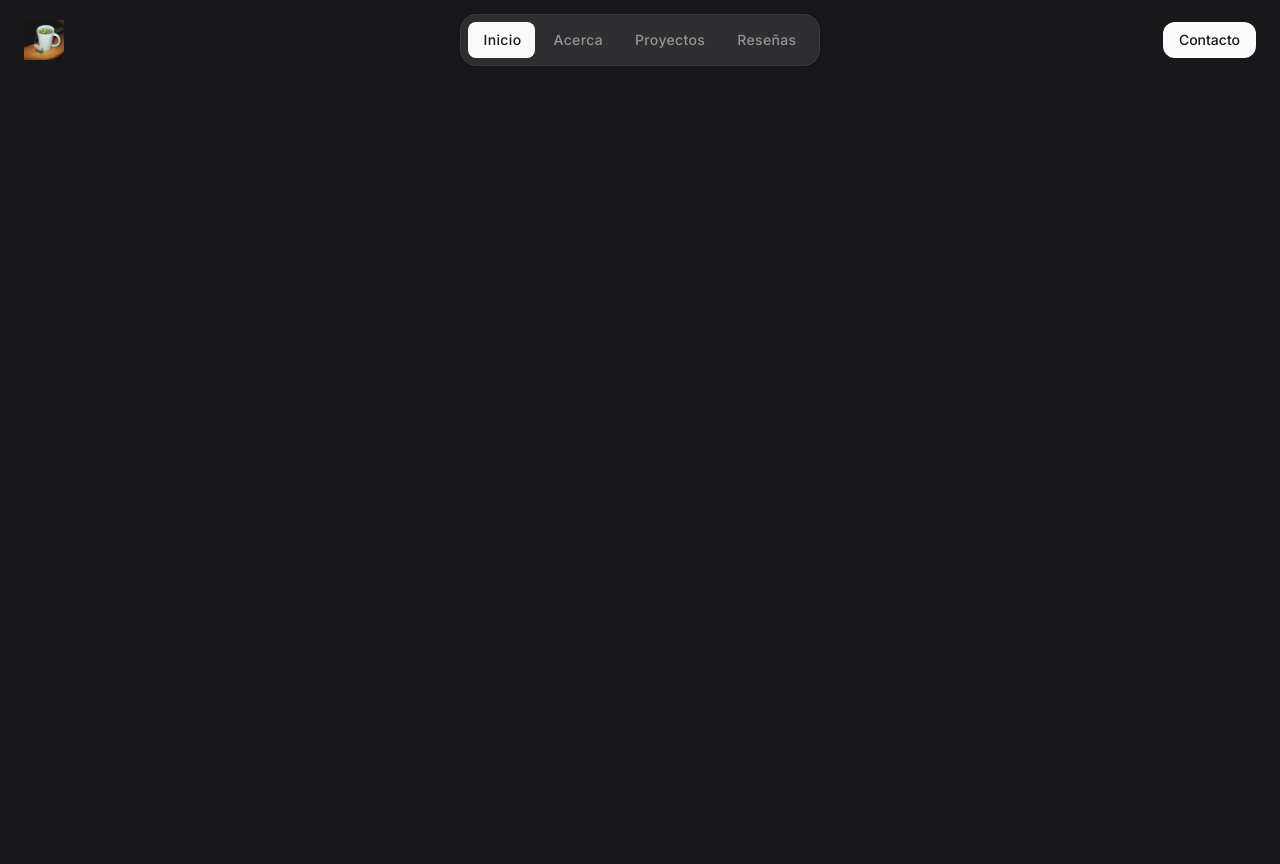
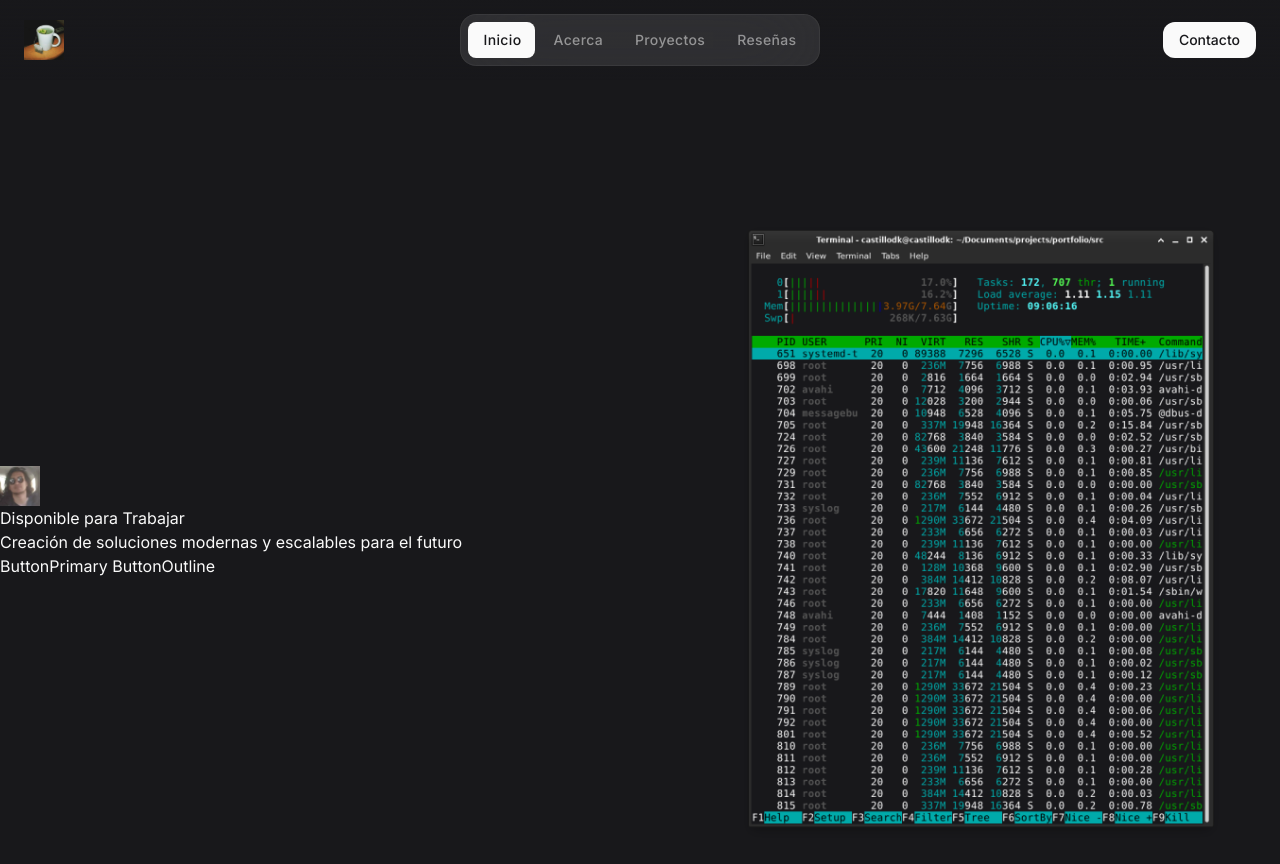
Before and after one commit to felipecastillo-b/portfolio, a React (Vite) app: page / in a window 1280 px wide. Shown: the top 864 px of the page. Before the commit the page ends 800 px from the top, so only its background shows below. Built offline with nearby package versions, Linux system fonts and the light colour scheme.

Commit message:
add hero and images

```diff
--- a/src/App.jsx
+++ b/src/App.jsx
@@ -1,9 +1,15 @@
 import Header from "./components/Header";
+import Hero from "./components/Hero";
 
 const App = () => {
 
     return (
+        <>
         <Header />
+        <main>
+            <Hero />
+        </main>
+        </>
     )
 
 }
--- /dev/null
+++ b/src/components/Hero.jsx
@@ -0,0 +1,41 @@
+//imports
+
+const Hero = () => {
+    return (
+        <section id="home" className="pt-28 lg:pt-36">
+            <div className="container items-center lg:grid lg:grid-cols-2 lg:gap-10">
+
+                <div className="">
+                    <div className="">
+                        <figure className="">
+                            <img src="/images/avatar-1.webp" width={40} height={40} alt="Felipe Castillo retrato" className="img-cover" />
+                        </figure>
+                        <div className="">
+                            <span className="">
+                                <span className=""></span>
+                            </span>
+                            Disponible para Trabajar
+                        </div>
+                    </div>
+                    <h2 className="">
+                    Creación de soluciones modernas y escalables para el futuro
+                    </h2>
+                    <div className="">
+                        ButtonPrimary
+
+                        ButtonOutline
+                    </div>
+                </div>
+
+                <div className="">
+                    <figure className="">
+                        <img src="/images/hero-banner.png" width={656} height={800} alt="Felipe Castillo Banner" className="w-full" />
+                    </figure>
+                </div>
+
+            </div>
+        </section>
+    )
+}
+
+export default Hero
```
Also changed, not shown: public/images/avatar-1.webp (added), public/images/hero-banner.png (added).
